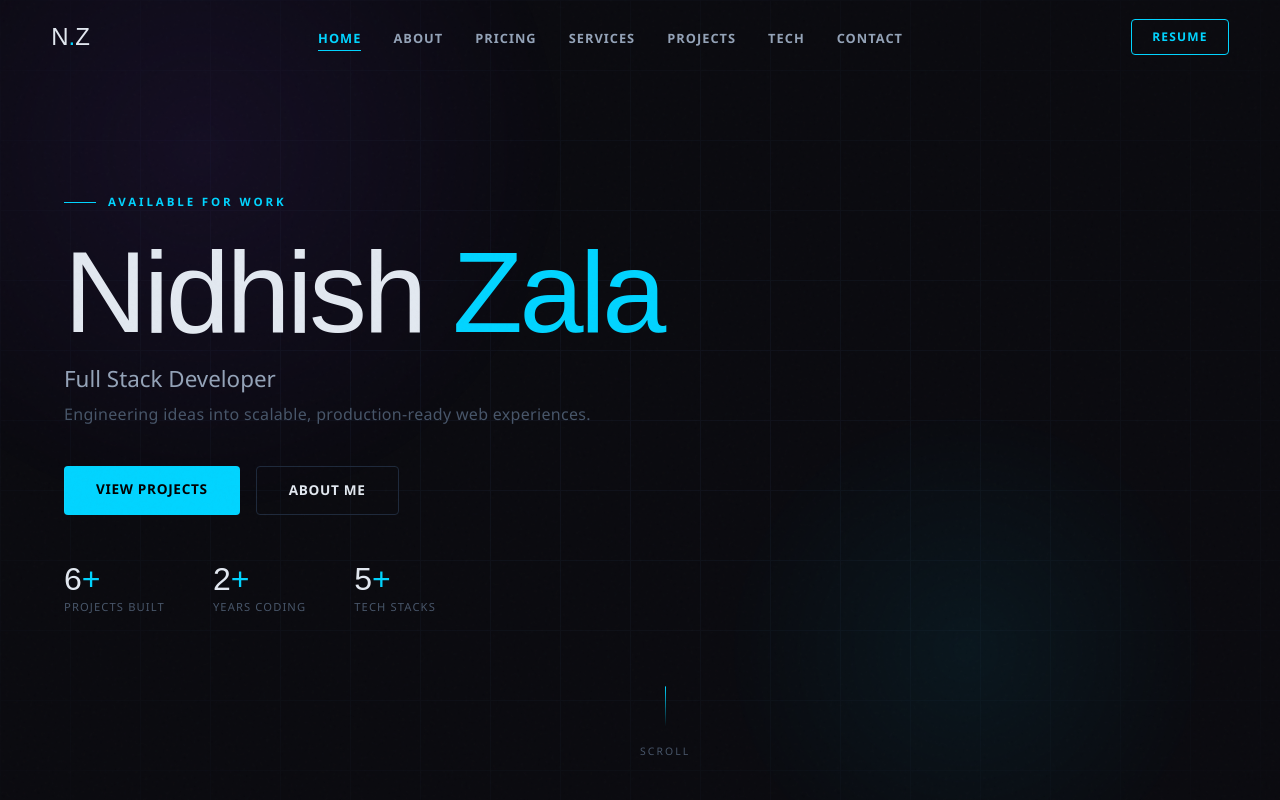
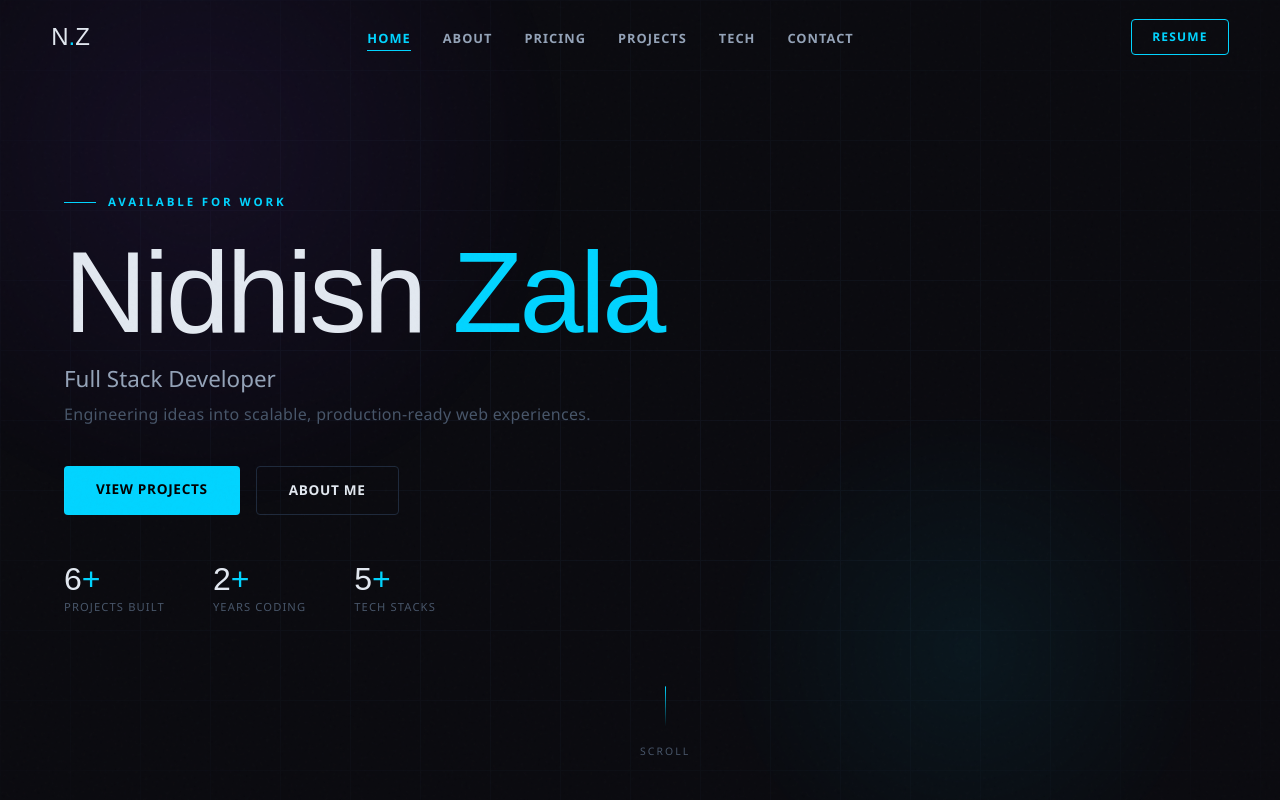
Before and after one commit to ZalaNidhish/portfolio, a React (Vite) app in the folder Frontend/: page / in a window 1280 px wide. Shown: the top 800 px of the page. Built offline with nearby package versions, Linux system fonts and the light colour scheme.

Commit message:
hidden services tab

```diff
--- a/Frontend/src/components/Navbar.jsx
+++ b/Frontend/src/components/Navbar.jsx
@@ -34,7 +34,7 @@ const Navbar = ({ onResumeClick }) => {
           <li><NavLink to="/" className={({ isActive }) => `nav-link ${isActive ? "active" : ""}`} end>Home</NavLink></li>
           <li><NavLink to="/about" className={({ isActive }) => `nav-link ${isActive ? "active" : ""}`}>About</NavLink></li>
           <li><NavLink to="/pricing" className={({ isActive }) => `nav-link ${isActive ? "active" : ""}`}>Pricing</NavLink></li>
-          <li><NavLink to="/services" className={({ isActive }) => `nav-link ${isActive ? "active" : ""}`}>Services</NavLink></li>
+          {/* <li><NavLink to="/services" className={({ isActive }) => `nav-link ${isActive ? "active" : ""}`}>Services</NavLink></li> */}
           {isHome && (
             <>
               <li><a href="#projects" className="nav-link">Projects</a></li>
```
